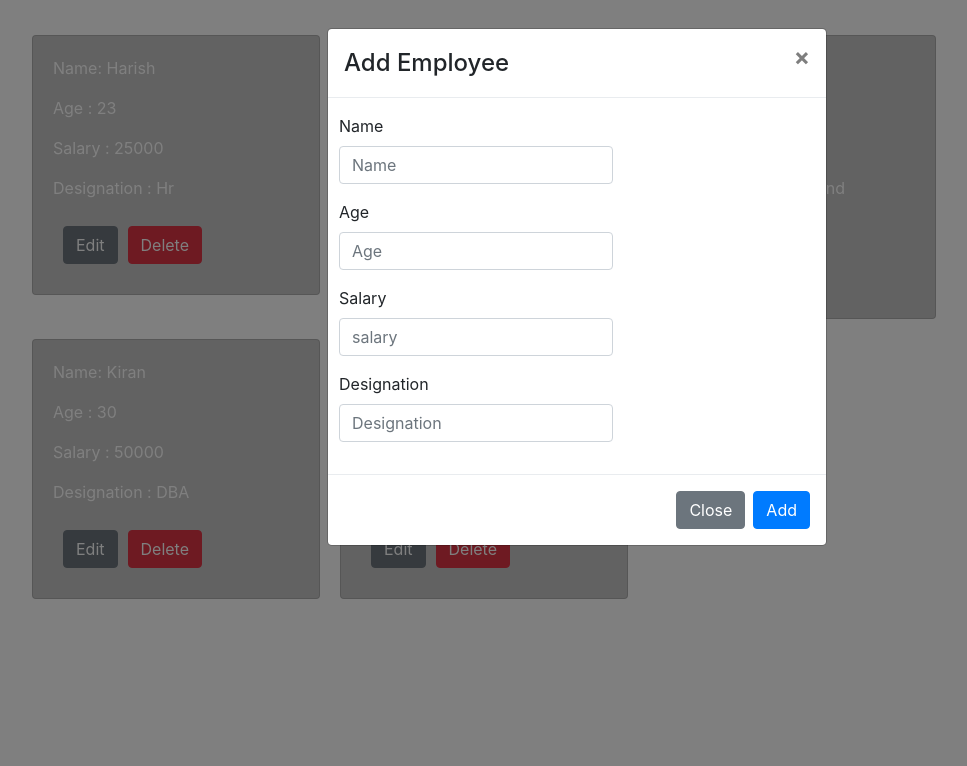
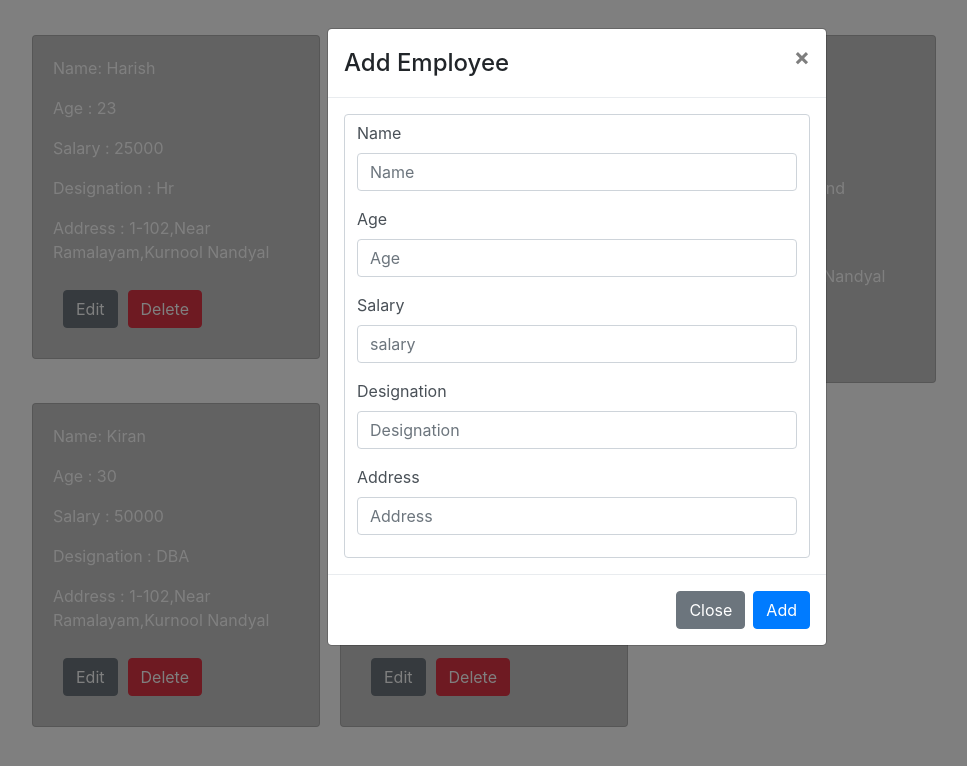
Before and after one commit to Nandu064/employeeManagement, a React (Create React App) app: page / in a window 1280 px wide. Both pictures are taken after a click on the element "Add Employee". Shown: the top 766 px of the page, without its empty margins (63-1030 px from the left). Built offline with nearby package versions, Linux system fonts and the light colour scheme.

Commit message:
Update in Forms

```diff
--- a/package.json
+++ b/package.json
@@ -2,6 +2,10 @@
   "name": "employeemanagement",
   "version": "0.1.0",
   "private": true,
+  "engines": {
+    "npm": "6.14.8",
+    "node": "14.13.1"
+  },
   "dependencies": {
     "@testing-library/jest-dom": "^5.11.5",
     "@testing-library/react": "^11.1.2",
--- a/src/App.js
+++ b/src/App.js
@@ -7,11 +7,11 @@ class App extends React.Component{
 
   state={
      list:[
-       {name:'Harish',age:23,salary:25000,designation:"Hr"},
-       {name:'Prudhvi',age:23,salary:35000,designation:"Front-End Engineer"},
-       {name:'Satish',age:35,salary:75000,designation:"Back-End Engineer"},
-       {name:'Kiran',age:30,salary:50000,designation:"DBA"},
-       {name:'Viswas',age:25,salary:70000,designation:"Manager"},
+       {name:'Harish',age:23,salary:25000,designation:"Hr",address:"1-102,Near Ramalayam,Kurnool Nandyal"},
+       {name:'Prudhvi',age:23,salary:35000,designation:"Front-End Engineer",address:"1-102,Near Ramalayam,Kurnool Nandyal"},
+       {name:'Satish',age:35,salary:75000,designation:"Back-End Engineer",address:"1-102,Near Ramalayam,Kurnool Nandyal"},
+       {name:'Kiran',age:30,salary:50000,designation:"DBA",address:"1-102,Near Ramalayam,Kurnool Nandyal"},
+       {name:'Viswas',age:25,salary:70000,designation:"Manager",address:"1-102,Near Ramalayam,Kurnool Nandyal"},
      ],
      updatedValue:{},
      adduser:true,
@@ -44,7 +44,7 @@ class App extends React.Component{
   AddEmpHandler=(e,value)=>{
     e.preventDefault();
     let oldEmp=this.state.list;
-    oldEmp.push({name:value.name,age:value.age,salary:value.salary,designation:value.designation})
+    oldEmp.push({name:value.name,age:value.age,salary:value.salary,designation:value.designation,address:value.address})
     this.setState({list:oldEmp,adduser:true})
   }
 
@@ -65,7 +65,7 @@ class App extends React.Component{
   updateEmp=(e,value)=>{
     e.preventDefault();
     let oldEmp=this.state.list;
-    oldEmp.splice(value.id,1,{name:value.name,age:value.age,salary:value.salary,designation:value.designation})
+    oldEmp.splice(value.id,1,{name:value.name,age:value.age,salary:value.salary,designation:value.designation,address:value.address})
     this.setState({list:oldEmp,isUpdate:false})
   }
 
@@ -81,6 +81,7 @@ class App extends React.Component{
                     <p style={{color:'white'}}>Age : {item.age} </p>
                     <p style={{color:'white'}}>Salary : {item.salary} </p>
                     <p style={{color:'white'}}>Designation : {item.designation} </p>
+                    <p style={{color:'white'}}>Address : {item.address} </p>
                   </Card.Text>
                   <Button variant="secondary" onClick={()=>this.upadateHandler(item,index)} style={{margin:'10px'}}>Edit</Button>
                   <Button variant="danger" onClick={()=>this.deleteEmpHandler(index)} >Delete</Button>
@@ -108,6 +109,7 @@ class App extends React.Component{
                     age={this.state.updatedValue.age}
                     salary={this.state.updatedValue.salary}
                     designation={this.state.updatedValue.designation}
+                    address={this.state.updatedValue.address}
                     id={this.state.updatedValue.id}
                     updateEmp={this.updateEmp}
                     />:null}
--- a/src/component/add.js
+++ b/src/component/add.js
@@ -8,6 +8,7 @@ const Add=(props)=>{
      const [age,setAge]=useState('');
      const [salary,setSalary]=useState('');
      const [designation,setDesignation]=useState('');
+     const [address,setAddress]=useState('');
 
     return(
         <>
@@ -25,7 +26,7 @@ const Add=(props)=>{
         </Modal.Header>
         <Modal.Body>
             <form>
-                <div className="form-row">
+                <div className="form-control">
                     <div className="form-group">
                         <label>Name</label>
                         <input type="text" className="form-control" placeholder="Name" onChange={(e)=>setName(e.target.value)}/>
@@ -40,7 +41,11 @@ const Add=(props)=>{
                     </div>
                     <div className="form-group">
                         <label>Designation</label>
-                    <input type="email" className="form-control" placeholder="Designation" onChange={(e)=>setDesignation(e.target.value)}/>
+                        <input type="text" className="form-control" placeholder="Designation" onChange={(e)=>setDesignation(e.target.value)}/>
+                    </div>
+                    <div className="form-group">
+                        <label>Address</label>
+                        <input type="text" className="form-control" placeholder="Address" onChange={(e)=>setAddress(e.target.value)}/>
                     </div>
                 </div>
 
@@ -50,7 +55,7 @@ const Add=(props)=>{
           <Button variant="secondary" onClick={props.hideModal}>
             Close
           </Button>
-          <Button variant="primary" onClick={(e)=>props.addEmp(e,{name,age,salary,designation})}>
+          <Button variant="primary" onClick={(e)=>props.addEmp(e,{name,age,salary,designation,address})}>
             Add
           </Button>
 
--- a/src/component/update.js
+++ b/src/component/update.js
@@ -8,12 +8,14 @@ const Update=(props)=>{
      const [age,setAge]=useState('');
      const [salary,setSalary]=useState('');
      const [designation,setDesignation]=useState('');
+     const [address,setAddress]=useState('');
 
      useEffect(()=>{
          setSalary(props.salary);
          setName(props.name)
          setAge(props.age)
          setDesignation(props.designation)
+         setAddress(props.address)
 
      },[])
 
@@ -42,28 +44,32 @@ const Update=(props)=>{
         </Modal.Header>
         <Modal.Body>
         <form>
-            <div className="form-row">
-                <div className="col">
+            <div className="form-control">
+                <div className="form-group">
                     <label>Name</label>
                     <input type="text" className="form-control" placeholder="Name" value={name} onChange={(e)=>setName(e.target.value)}/>
                 </div>
-                <div className="col">
+                <div className="form-group">
                     <label>Age</label>
                     <input type="text" className="form-control" placeholder="age" value={age} onChange={(e)=>setAge(e.target.value)}/>
                 </div>
-                <div className="col">
+                <div className="form-group">
                     <label>Salary</label>
                     <input type="text" className="form-control" placeholder="salary" value={salary} onChange={(e)=>setSalary(e.target.value)}/>
                 </div>
-                <div className="col">
+                <div className="form-group">
                     <label>Designation</label>
                     <input type="text" className="form-control" placeholder="Designation" value={designation} onChange={(e)=>setDesignation(e.target.value)}/>
+                </div>
+                <div className="form-group">
+                    <label>Address</label>
+                    <input type="text" className="form-control" placeholder="Address" value={address} onChange={(e)=>setAddress(e.target.value)}/>
                 </div>
             </div>
         </form>
         </Modal.Body>
         <Modal.Footer>
-          <Button variant="secondary"  onClick={(e)=>props.updateEmp(e,{name,age,salary,designation,id:props.id})}>
+          <Button variant="secondary"  onClick={(e)=>props.updateEmp(e,{name,age,salary,designation,address,id:props.id})}>
             Update
           </Button>
 
```
Lines whose indentation alone changed are shown as unchanged.
